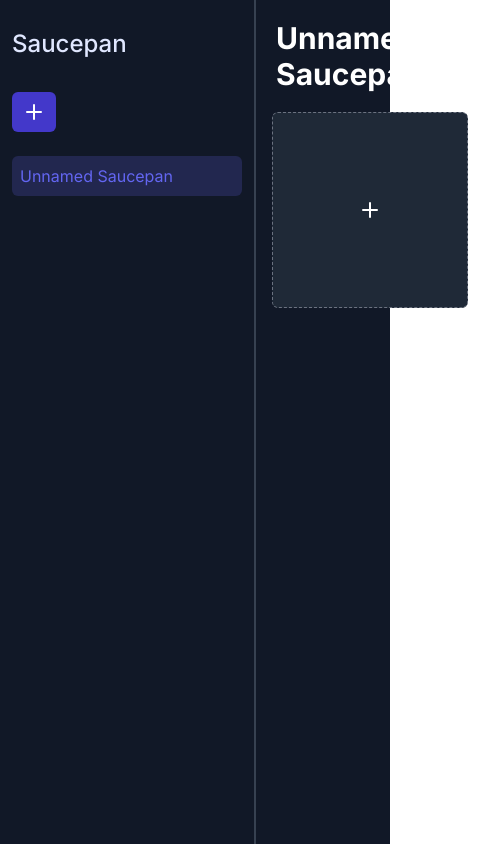
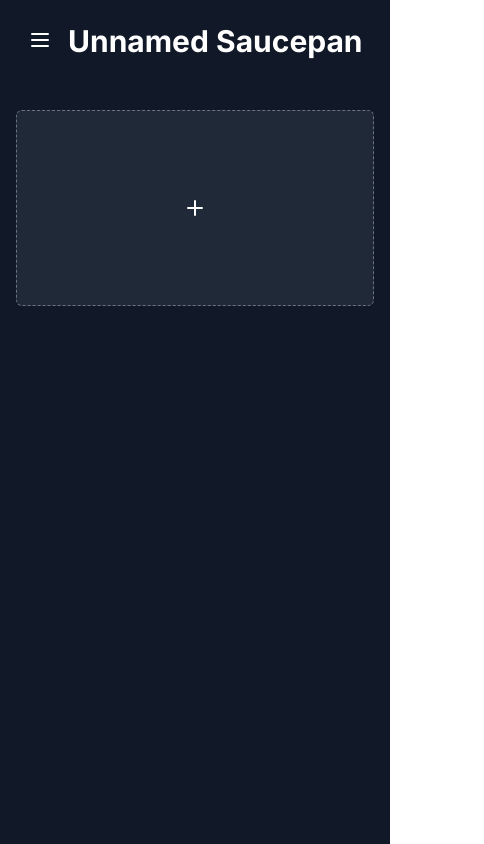
Before and after one commit to asayah-san/saucepan, a React (Create React App) app: page / in a window 390 px wide. Shown: the whole page, 484 px wide, since content can reach past the window. Built offline with nearby package versions, Linux system fonts and the light colour scheme.

Commit message:
Fixed some issues

```diff
--- a/postcss.config.js
+++ b/postcss.config.js
@@ -1,5 +1,6 @@
 module.exports = {
     plugins: [
+        require('postcss-preset-env')({ stage: 0 }),
         require('tailwindcss')("./tailwind.config.js"),
         require('autoprefixer')
     ],
--- a/public/index.html
+++ b/public/index.html
@@ -26,7 +26,7 @@
     -->
     <title>Saucepan - Easily format sauces for Discord!</title>
   </head>
-  <body>
+  <body class="debug-screens">
     <noscript>You need to enable JavaScript to run this app.</noscript>
     <div id="root"></div>
     <!--
--- a/src/assets/output.css
+++ b/src/assets/output.css
@@ -547,6 +547,11 @@ video {
   background-color: rgba(239, 68, 68, var(--tw-bg-opacity)) !important;
 }
 
+.hover\:bg-indigo-500:hover {
+  --tw-bg-opacity: 1 !important;
+  background-color: rgba(99, 102, 241, var(--tw-bg-opacity)) !important;
+}
+
 .hover\:bg-indigo-700:hover {
   --tw-bg-opacity: 1 !important;
   background-color: rgba(67, 56, 202, var(--tw-bg-opacity)) !important;
@@ -561,14 +566,14 @@ video {
   border-color: rgba(107, 114, 128, var(--tw-border-opacity)) !important;
 }
 
-.border-gray-600 {
-  --tw-border-opacity: 1 !important;
-  border-color: rgba(75, 85, 99, var(--tw-border-opacity)) !important;
-}
-
 .border-gray-700 {
   --tw-border-opacity: 1 !important;
   border-color: rgba(55, 65, 81, var(--tw-border-opacity)) !important;
+}
+
+.hover\:border-indigo-500:hover {
+  --tw-border-opacity: 1 !important;
+  border-color: rgba(99, 102, 241, var(--tw-border-opacity)) !important;
 }
 
 .rounded-md {
@@ -589,6 +594,10 @@ video {
 
 .box-border {
   box-sizing: border-box !important;
+}
+
+.cursor-pointer {
+  cursor: pointer !important;
 }
 
 .inline-block {
@@ -628,7 +637,7 @@ video {
 }
 
 .flex-navigation {
-  flex: 0 0 16rem !important;
+  flex: 0 0 1rem !important;
 }
 
 .flex-content {
@@ -712,10 +721,6 @@ video {
   margin-right: 0.5rem !important;
 }
 
-.mt-4 {
-  margin-top: 1rem !important;
-}
-
 .mb-8 {
   margin-bottom: 2rem !important;
 }
@@ -729,10 +734,6 @@ video {
   outline-offset: 2px !important;
 }
 
-.overflow-hidden {
-  overflow: hidden !important;
-}
-
 .p-1 {
   padding: 0.25rem !important;
 }
@@ -743,6 +744,10 @@ video {
 
 .p-4 {
   padding: 1rem !important;
+}
+
+.p-6 {
+  padding: 1.5rem !important;
 }
 
 .py-1 {
@@ -832,16 +837,8 @@ video {
   color: rgba(255, 255, 255, var(--tw-text-opacity)) !important;
 }
 
-.overflow-ellipsis {
-  text-overflow: ellipsis !important;
-}
-
 .uppercase {
   text-transform: uppercase !important;
-}
-
-.whitespace-nowrap {
-  white-space: nowrap !important;
 }
 
 .w-full {
@@ -905,6 +902,25 @@ video {
 }
 
 @media (min-width: 768px) {
+  .md\:block {
+    display: block !important;
+  }
+
+  .md\:flex {
+    display: flex !important;
+  }
+
+  .md\:hidden {
+    display: none !important;
+  }
+
+  .md\:flex-row {
+    flex-direction: row !important;
+  }
+
+  .md\:flex-md-navigation {
+    flex: 0 0 16rem !important;
+  }
 }
 
 @media (min-width: 1024px) {
--- a/src/core/core.tsx
+++ b/src/core/core.tsx
@@ -24,13 +24,13 @@ class Core extends Component<{}, State> {
         super(props);
 
         const saucepan: Pan = {
-            id: Date.now(),
+            _id: Date.now(),
             name: null,
             sauces: []
         }
         this.state = {
             saucepans: [ saucepan ],
-            currentSaucepanId: saucepan.id,
+            currentSaucepanId: saucepan._id,
 
             isSauceRenderedInMarkdown: true,
             isInCreateMode: false,
@@ -39,6 +39,7 @@ class Core extends Component<{}, State> {
 
             currentSauce: null,
         }
+
     }
 
     render() {
@@ -47,12 +48,12 @@ class Core extends Component<{}, State> {
             return (<Fragment>{
                 this.state.saucepans.map(saucepan => {
                     let isActive: boolean = false;
-                    if (saucepan.id === this.state.currentSaucepanId) {
+                    if (saucepan._id === this.state.currentSaucepanId) {
                         isActive = true;
                     }
 
                     return <NavigationItem
-                                key={saucepan.id}
+                                key={saucepan._id}
                                 header={renderSaucepanHeader(saucepan)}
                                 isActive={isActive}
                                 onClick={() => this.onSaucepanSwitched(saucepan)}/>
@@ -61,7 +62,7 @@ class Core extends Component<{}, State> {
         }
 
         const renderSaucepan = () => {
-            const index = this.state.saucepans.findIndex(saucepan => saucepan.id === this.state.currentSaucepanId);
+            const index = this.state.saucepans.findIndex(saucepan => saucepan._id === this.state.currentSaucepanId);
 
             if (index > -1) {
                 const saucepan = this.state.saucepans[index];
@@ -90,7 +91,7 @@ class Core extends Component<{}, State> {
                 const sauce = this.state.currentSauce;
 
                 return <Editor
-                            id={sauce.id}
+                            id={sauce._id}
                             question={sauce.question}
                             answer={sauce.answer}
                             saucepanId={this.state.currentSaucepanId}
@@ -108,8 +109,8 @@ class Core extends Component<{}, State> {
 
         return (
             <div className="min-w-screen min-h-screen bg-gray-900">
-                <div className="min-w-screen min-h-screen flex flex-row">
-                    <div className="p-2 border-r-2 border-gray-700 flex-shrink-0 flex-grow-0 flex-navigation">
+                <div className="min-w-screen min-h-screen fixed z-10 md:flex md:flex-row">
+                    <div className="top-0 left-0 overflow-x-hidden hidden p-2 border-r-2 border-gray-700 flex-shrink-0 flex-grow-0 flex-navigation md:flex-md-navigation md:block">
                         <div className="p-1">
                             <div className="my-4 font-medium text-2xl text-indigo-100">{i18n.t("app_name")}</div>
                             <IconButton icon={<IconPlus/>} onClick={this.onSaucepanAdded}/>
@@ -127,7 +128,7 @@ class Core extends Component<{}, State> {
     onSaucepanAdded = () => {
         this.setState({
             saucepans: this.state.saucepans.concat({
-                id: Date.now(),
+                _id: Date.now(),
                 name: null,
                 sauces: []
             }),
@@ -138,7 +139,7 @@ class Core extends Component<{}, State> {
     onSaucepanModified = (saucepan: Pan) => {
         let currentSaucepans: Pan[] = this.state.saucepans;
 
-        let index = currentSaucepans.findIndex(pan => saucepan.id === pan.id);
+        let index = currentSaucepans.findIndex(pan => saucepan._id === pan._id);
         if (index > - 1) {
             currentSaucepans[index] = saucepan;
 
@@ -149,7 +150,7 @@ class Core extends Component<{}, State> {
     }
 
     onSaucepanSwitched = (saucepan: Pan) => {
-        this.setState({ currentSaucepanId: saucepan.id });
+        this.setState({ currentSaucepanId: saucepan._id });
     }
 
     onSaucepanHeaderEdit = (status: boolean) => {
@@ -163,7 +164,7 @@ class Core extends Component<{}, State> {
         const name: string = event.target[1].value;
 
         if (id !== null && name !== null) {
-            const saucepan = this.state.saucepans.find(saucepan => saucepan.id === id);
+            const saucepan = this.state.saucepans.find(saucepan => saucepan._id === id);
 
             if (saucepan) {
                 saucepan.name = name;
@@ -184,12 +185,12 @@ class Core extends Component<{}, State> {
                 return
 
         const sauce: Sauce = {
-            id: Date.now(),
+            _id: Date.now(),
             question: _question,
             answer: _answer
         };
 
-        const saucepan = this.state.saucepans.find(saucepan => saucepanId === saucepan.id);
+        const saucepan = this.state.saucepans.find(saucepan => saucepanId === saucepan._id);
         if (saucepan) {
             saucepan.sauces = saucepan.sauces.concat(sauce);
 
@@ -202,10 +203,10 @@ class Core extends Component<{}, State> {
     onSauceRemove = (saucepanId: number, sauce: Sauce, event: FormEvent) => {
         event.stopPropagation();
 
-        const saucepan = this.state.saucepans.find(saucepan => saucepan.id === saucepanId);
+        const saucepan = this.state.saucepans.find(saucepan => saucepan._id === saucepanId);
         if (saucepan) {
             saucepan.sauces = saucepan.sauces.filter(function(it) {
-                return it.id !== sauce.id;
+                return it._id !== sauce._id;
             });
 
             this.onSaucepanModified(saucepan);
@@ -231,10 +232,10 @@ class Core extends Component<{}, State> {
             return
         }
 
-        const saucepan = this.state.saucepans.find(saucepan => saucepan.id === saucepanId);
+        const saucepan = this.state.saucepans.find(saucepan => saucepan._id === saucepanId);
 
         if (saucepan) {
-            const index = saucepan.sauces.findIndex(sauce => sauce.id === sauceId);
+            const index = saucepan.sauces.findIndex(sauce => sauce._id === sauceId);
 
             if (index > -1) {
                 const sauce = saucepan.sauces[index];
--- a/src/core/types.tsx
+++ b/src/core/types.tsx
@@ -1,11 +1,11 @@
 type Sauce = {
-    id: number,
+    _id: number,
     question: string,
     answer: string
 }
 
 type Pan = {
-    id: number,
+    _id: number,
     name: string,
     sauces: Sauce[]
 }
--- a/src/saucepan/saucepan.tsx
+++ b/src/saucepan/saucepan.tsx
@@ -1,6 +1,6 @@
 import i18n from '../i18n';
-import React, { Component, Fragment } from 'react';
-import { IconPencil } from "@tabler/icons";
+import React, { Component, FormEvent, Fragment } from 'react';
+import { IconPencil, IconMenu2 } from "@tabler/icons";
 import { Input } from '../components/components';
 import { List } from '../sauces/sauces';
 import { Pan } from "../core/types";
@@ -24,14 +24,14 @@ const Saucepan = (props: SaucepanProps) => {
     return (
         <Fragment>
             <SaucepanHeader
-                id={props.data.id}
+                id={props.data._id}
                 header={props.data.name}
                 isInHeaderEditMode={props.isInHeaderEditMode}
                 onHeaderEdit={props.onHeaderEdit}
                 onHeaderChanged={props.onHeaderChanged}/>
             <Fragment>
                 <List
-                    saucepanId={props.data.id}
+                    saucepanId={props.data._id}
                     sauces={props.data.sauces}
                     autoRenderToMarkdown={props.autoRenderToMarkdown}
                     onCreate={props.onCreate}
@@ -80,7 +80,7 @@ class SaucepanHeader extends Component<SaucepanHeaderProps, SaucepanHeaderState>
             if (!this.props.isInHeaderEditMode) {
                 return <span className="font-bold text-3xl text-white" onClick={() => this.props.onHeaderEdit(true)}>{this.state.header}</span>
             } else {
-                return <form onSubmit={e => this.props.onHeaderChanged(e)}>
+                return <form className="inline-block" onSubmit={e => this.props.onHeaderChanged(e)}>
                             <input
                                 type="hidden"
                                 id={input_header_id}
@@ -100,8 +100,9 @@ class SaucepanHeader extends Component<SaucepanHeaderProps, SaucepanHeaderState>
             }
         }
 
-        return(
+        return (
             <div className="p-1">
+                <button className="mr-2 p-2 text-white md:hidden"><IconMenu2/></button>
                 { renderInputOrMarkdown() }
                 { renderEditButton() }
             </div>
```
Also changed, not shown: package.json (+8 -3 lines), src/sauces/sauces.tsx (+5 -5 lines), tailwind.config.js (+6 -2 lines), 2 other files (tests, documents, lock files or other folders).
